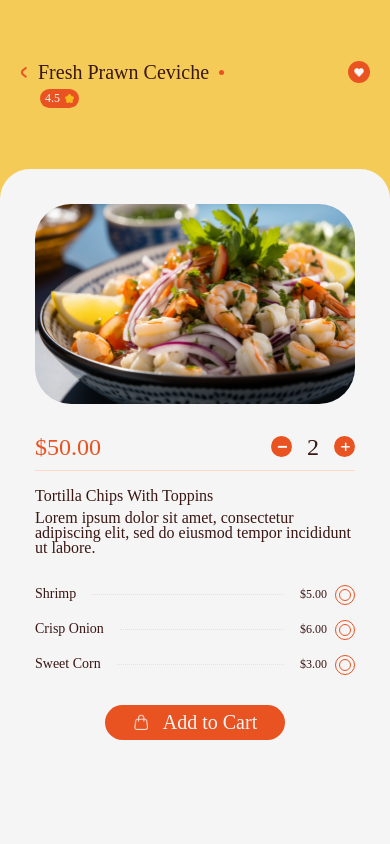
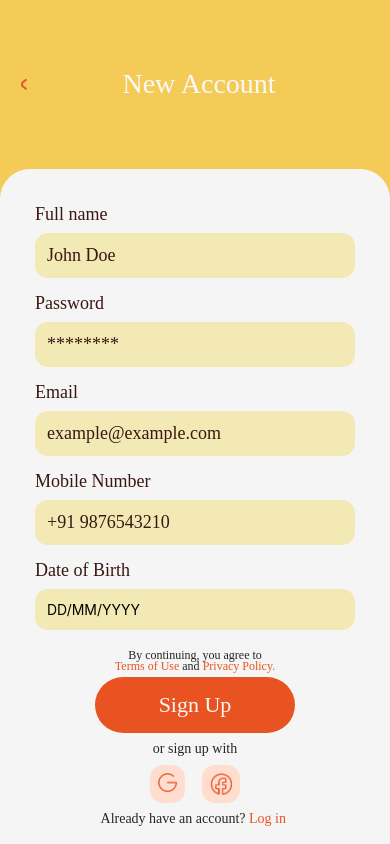
Before and after one commit to QasimVibes/Food-Delivery-App, a React Native app: screen / in a window 390 px wide. Built offline with nearby package versions, Linux system fonts and the light colour scheme.

Commit message:
feat: implement datepicker functionality for date selection

```diff
--- a/App.tsx
+++ b/App.tsx
@@ -25,7 +25,7 @@ function App(): React.JSX.Element {
     <>
       <ApolloProvider client={client}>
         {/* <Login /> */}
-        {/* <Signup /> */}
+        <Signup />
         {/* <ResetPassword /> */}
         {/* <ForgotPassword /> */}
         {/* <Profile /> */}
@@ -35,7 +35,7 @@ function App(): React.JSX.Element {
         {/* <OrderCancelled /> */}
         {/* <OrderConfirmed /> */}
         {/* <PlaceOrder /> */}
-        <Details />
+        {/* <Details /> */}
       </ApolloProvider>
     </>
   );
--- a/package.json
+++ b/package.json
@@ -11,6 +11,7 @@
   },
   "dependencies": {
     "@apollo/client": "^3.11.8",
+    "@react-native-community/datetimepicker": "^8.2.0",
     "graphql": "^16.9.0",
     "react": "18.3.1",
     "react-native": "0.75.3",
--- a/src/components/input/Input.tsx
+++ b/src/components/input/Input.tsx
@@ -1,28 +1,50 @@
 import React from 'react';
-import {View, Text, TextInput, TextInputProps} from 'react-native';
+import {View, Text, TextInput, TouchableOpacity} from 'react-native';
 import styles from './InputStyles';
-
-interface InputProps extends TextInputProps {
-  placeholder: string;
-  text: string;
-  secureTextEntry?: boolean;
-}
+import DateTimePicker from '@react-native-community/datetimepicker';
+import {InputProps} from '../../types/types';
+import {useInput} from './useInput';
 
 const Input: React.FC<InputProps> = ({
   placeholder,
   text,
   secureTextEntry = false,
+  isDatePicker = false,
+  onChangeText,
+  value,
   ...props
 }) => {
+  const {date, show, showDatepicker, handleDateChange} = useInput(onChangeText);
+
   return (
     <View style={styles.inputField}>
       <Text style={styles.inputText}>{text}</Text>
+
+      {isDatePicker ? (
+        <TouchableOpacity onPress={showDatepicker} style={styles.input}>
+          <Text>{date ? date.toDateString() : placeholder}</Text>
+        </TouchableOpacity>
+      ) : (
         <TextInput
           style={[styles.input, props.multiline && styles.textArea]}
           placeholder={placeholder}
           secureTextEntry={secureTextEntry}
+          value={value}
+          onChangeText={onChangeText}
           {...props}
         />
+      )}
+
+      {show && (
+        <DateTimePicker
+          value={date || new Date()}
+          mode="date"
+          display="default"
+          onChange={handleDateChange}
+          maximumDate={new Date()}
+          themeVariant="light"
+        />
+      )}
     </View>
   );
 };
--- /dev/null
+++ b/src/components/input/useInput.ts
@@ -0,0 +1,35 @@
+import {useState} from 'react';
+
+export const useInput = (onChangeText: (date: Date) => void) => {
+  const [date, setDate] = useState<Date | undefined>();
+  const [show, setShow] = useState<boolean>(false);
+
+  const onChange = (event: unknown, selectedDate?: Date | undefined) => {
+    if (selectedDate) {
+      const currentDate = selectedDate || date;
+      setShow(false);
+      setDate(currentDate);
+    } else {
+      setShow(false);
+    }
+  };
+
+  const showDatepicker = () => {
+    setShow(true);
+  };
+
+  const handleDateChange = (event: unknown, selectedDate?: Date) => {
+    onChange(event, selectedDate);
+    if (selectedDate) {
+      if (onChangeText) {
+        onChangeText(selectedDate);
+      }
+    }
+  };
+  return {
+    date,
+    show,
+    showDatepicker,
+    handleDateChange,
+  };
+};
--- a/src/screens/signup/Signup.tsx
+++ b/src/screens/signup/Signup.tsx
@@ -6,8 +6,10 @@ import Container from '../../components/container/Container';
 import Input from '../../components/input/Input';
 import Button from '../../components/button/Button';
 import SignupOptions from '../../components/signupOptions/SignupOptions';
+import {useSignup} from './useSignup';
 
 const Signup = () => {
+  const {data, handleChange} = useSignup();
   return (
     <View style={styles.container}>
       <Header title="New Account" />
@@ -15,15 +17,39 @@ const Signup = () => {
         contentContainerStyle={styles.scrollContainer}
         showsVerticalScrollIndicator={false}>
         <Container>
-          <Input placeholder="John Doe" text="Full name" />
+          <Input
+            placeholder="John Doe"
+            text="Full name"
+            value={data.name}
+            onChangeText={(value: string) => handleChange('name', value)}
+          />
           <Input
             placeholder="********"
             text="Password"
             secureTextEntry={true}
+            value={data.password}
+            onChangeText={(value: string) => handleChange('password', value)}
           />
-          <Input placeholder="example@example.com" text="Email" />
-          <Input placeholder="+91 9876543210" text="Mobile Number" />
-          <Input placeholder="DD/MM/YYYY" text="Date of Birth" />
+          <Input
+            placeholder="example@example.com"
+            text="Email"
+            value={data.email}
+            onChangeText={(value: string) => handleChange('email', value)}
+          />
+          <Input
+            placeholder="+91 9876543210"
+            text="Mobile Number"
+            value={data.mobile}
+            onChangeText={(value: string) => handleChange('mobile', value)}
+          />
+          <Input
+            placeholder="DD/MM/YYYY"
+            text="Date of Birth"
+            isDatePicker={true}
+            value={data.dob}
+            onChangeText={(value: string) => handleChange('dob', value)}
+          />
+
           <View>
             <Text style={styles.termsText}>
               By continuing, you agree to{'\n'}
--- /dev/null
+++ b/src/screens/signup/useSignup.ts
@@ -0,0 +1,21 @@
+import {useState} from 'react';
+
+export const useSignup = () => {
+  const [data, setData] = useState({
+    name: '',
+    password: '',
+    email: '',
+    mobile: '',
+    dob: '',
+  });
+  const handleChange = (name: string, value: string) => {
+    setData(prevData => ({
+      ...prevData,
+      [name]: value,
+    }));
+  };
+  return {
+    data,
+    handleChange,
+  };
+};
--- a/src/types/types.d.ts
+++ b/src/types/types.d.ts
@@ -0,0 +1,6 @@
+export type InputProps = TextInputProps & {
+  placeholder: string;
+  text: string;
+  secureTextEntry?: boolean;
+  isDatePicker?: boolean;
+};
```
Also changed, not shown: 1 other file (tests, documents, lock files or other folders). Lines whose indentation alone changed are shown as unchanged.
